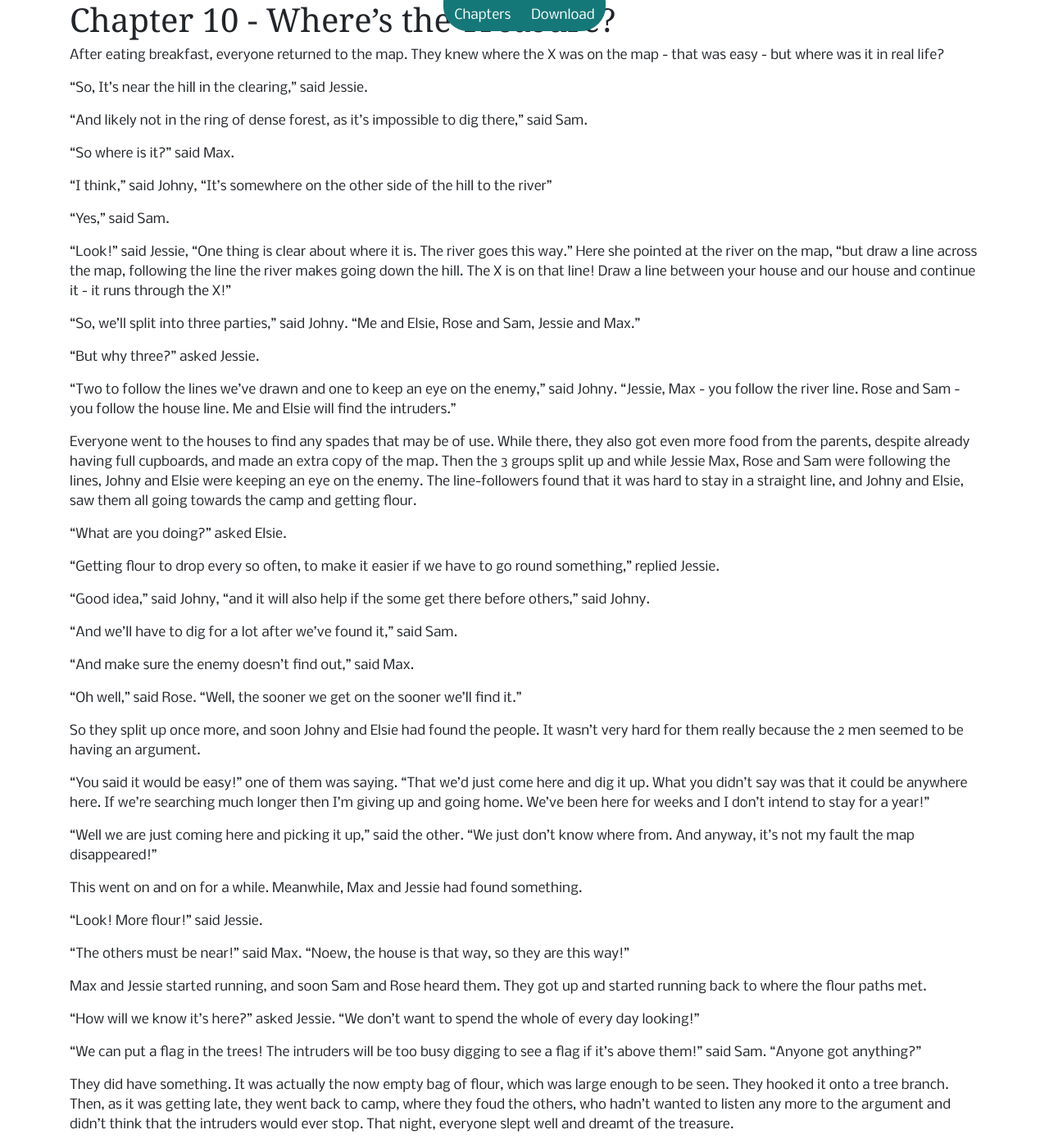
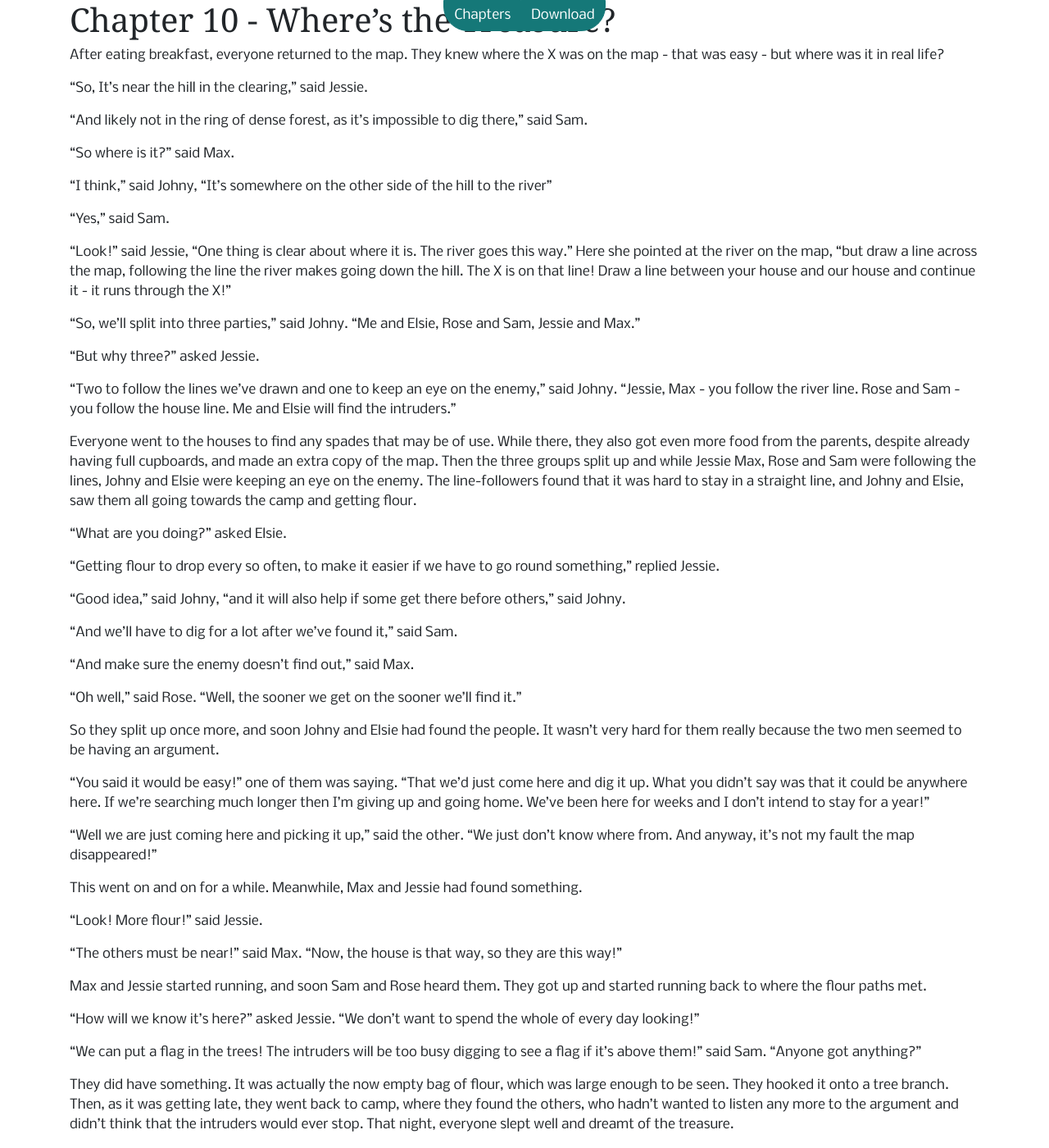
Before and after one commit to benjamin-wilkins/treasure-in-hiding, a Jekyll site: the page built from ch-10.md, in a window 1280 px wide and 1400 px high, scrolled down 121 px. Shown: the whole window at 82% size. Built offline with Jekyll 4.4.1, drawn with Linux system fonts in a browser that asks for light colours; some web fonts are replaced; our own code applies the rules of GitHub Pages for plain Markdown files.

Commit message:
A few typo fixes

```diff
--- a/ch-10.md
+++ b/ch-10.md
@@ -20,13 +20,13 @@ After eating breakfast, everyone returned to the map. They knew where the X was
 
 "Two to follow the lines we've drawn and one to keep an eye on the enemy," said Johny. "Jessie, Max - you follow the river line. Rose and Sam - you follow the house line. Me and Elsie will find the intruders."
 
-Everyone went to the houses to find any spades that may be of use. While there, they also got even more food from the parents, despite already having full cupboards, and made an extra copy of the map. Then the 3 groups split up and while Jessie Max, Rose and Sam were following the lines, Johny and Elsie were keeping an eye on the enemy. The line-followers found that it was hard to stay in a straight line, and Johny and Elsie, saw them all going towards the camp and getting flour.
+Everyone went to the houses to find any spades that may be of use. While there, they also got even more food from the parents, despite already having full cupboards, and made an extra copy of the map. Then the three groups split up and while Jessie Max, Rose and Sam were following the lines, Johny and Elsie were keeping an eye on the enemy. The line-followers found that it was hard to stay in a straight line, and Johny and Elsie, saw them all going towards the camp and getting flour.
 
 "What are you doing?" asked Elsie.
 
 "Getting flour to drop every so often, to make it easier if we have to go round something," replied Jessie.
 
-"Good idea," said Johny, "and it will also help if the some get there before others," said Johny.
+"Good idea," said Johny, "and it will also help if some get there before others," said Johny.
 
 "And we'll have to dig for a lot after we've found it," said Sam.
 
@@ -34,7 +34,7 @@ Everyone went to the houses to find any spades that may be of use. While there,
 
 "Oh well," said Rose. "Well, the sooner we get on the sooner we'll find it."
 
-So they split up once more, and soon Johny and Elsie had found the people. It wasn't very hard for them really because the 2 men seemed to be having an argument.
+So they split up once more, and soon Johny and Elsie had found the people. It wasn't very hard for them really because the two men seemed to be having an argument.
 
 "You said it would be easy!" one of them was saying. "That we'd just come here and dig it up. What you didn't say was that it could be anywhere here. If we're searching much longer then I'm giving up and going home. We've been here for weeks and I don't intend to stay for a year!"
 
@@ -44,7 +44,7 @@ This went on and on for a while. Meanwhile, Max and Jessie had found something.
 
 "Look! More flour!" said Jessie.
 
-"The others must be near!" said Max. "Noew, the house is that way, so they are this way!"
+"The others must be near!" said Max. "Now, the house is that way, so they are this way!"
 
 Max and Jessie started running, and soon Sam and Rose heard them. They got up and started running back to where the flour paths met.
 
@@ -52,4 +52,4 @@ Max and Jessie started running, and soon Sam and Rose heard them. They got up an
 
 "We can put a flag in the trees! The intruders will be too busy digging to see a flag if it's above them!" said Sam. "Anyone got anything?"
 
-They did have something. It was actually the now empty bag of flour, which was large enough to be seen. They hooked it onto a tree branch. Then, as it was getting late, they went back to camp, where they foud the others, who hadn't wanted to listen any more to the argument and didn't think that the intruders would ever stop. That night, everyone slept well and dreamt of the treasure.
+They did have something. It was actually the now empty bag of flour, which was large enough to be seen. They hooked it onto a tree branch. Then, as it was getting late, they went back to camp, where they found the others, who hadn't wanted to listen any more to the argument and didn't think that the intruders would ever stop. That night, everyone slept well and dreamt of the treasure.
```
